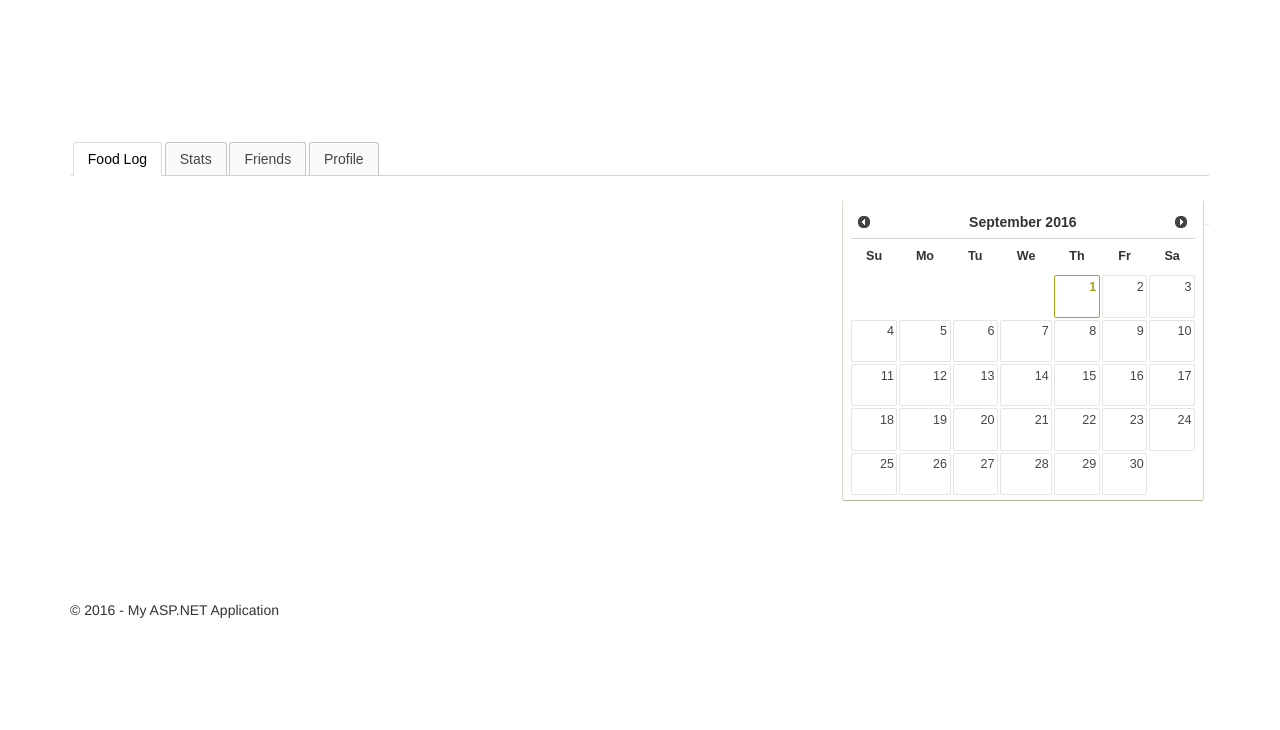
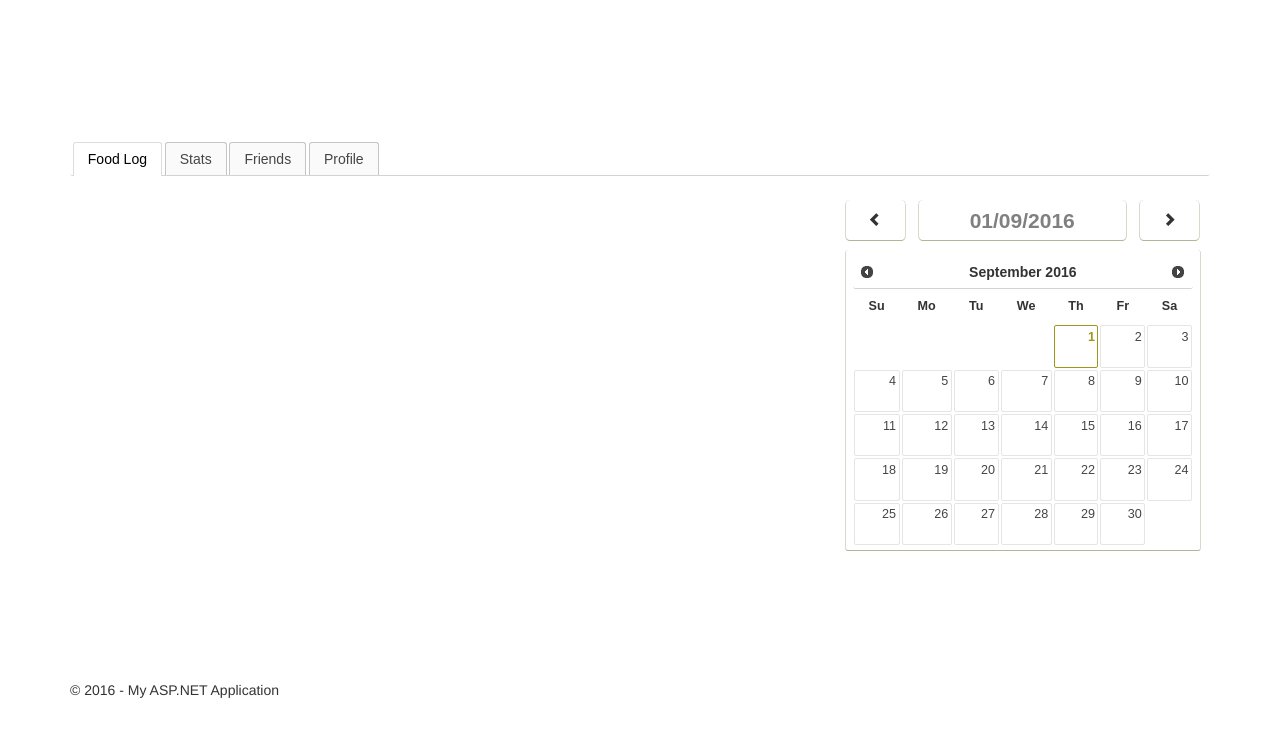
Before and after one commit to Velkof/TodayIHad, an ASP.NET MVC app: template TodayIHad.WebApp/Views/Dashboard/Index.cshtml in a window 1280 px wide. Shown: the part 182-912 px from the top of the page. Before the commit the page ends 800 px from the top, so only its background shows below. Run offline with ASP.NET Core 8 and stand-ins for ASP.NET MVC 5, Linux system fonts and the light colour scheme; the template is opened without the code that fills it, so the values that code supplies are empty; the project's own start-up code is not run, and a stand-in starts its controllers and pages; some libraries are stand-ins or nearby versions.

Commit message:
Browse prev and next day, toggle calendar

```diff
--- a/TodayIHad.WebApp/Content/Site.css
+++ b/TodayIHad.WebApp/Content/Site.css
@@ -2,7 +2,6 @@
 body {
     padding-top: 50px;
     padding-bottom: 20px;
-
 }
 
 /* Set padding to keep content from hitting the edges */
@@ -31,6 +30,7 @@
     left: 50%;
     margin-left: -6px;
 }
+
 .navbar .nav > li > .dropdown-menu.pull-center:before {
     left: 50%;
     margin-left: -7px;
@@ -41,9 +41,8 @@
     border-color: #3A8C37;
 }
 
-.navbar-inverse .navbar-nav > li:hover{
+    .navbar-inverse .navbar-nav > li:hover {
         background-color: #3A8C37;
-
     }
 
     .navbar-inverse .navbar-brand, .navbar-inverse .navbar-nav > li > a {
@@ -59,7 +58,6 @@
 
     .navbar-inverse .navbar-toggle:hover, .navbar-inverse .navbar-toggle:focus {
         background-color: #3A8C37;
-
     }
 
     .navbar-inverse .navbar-toggle {
@@ -79,15 +77,22 @@
 }
 
 #foodSearchDiv > span {
- background-color:#fafafa;
-
+    background-color: #fafafa;
 }
 
 .foodSearchResultsLI.list-group-item {
     border-top-left-radius: 0px;
     border-top-right-radius: 0px;
+}
 
+    .foodSearchResultsLI.list-group-item:hover {
+        border-top-left-radius: 0px;
+        border-top-right-radius: 0px;
+        background-color: #f7ffb3;
     }
+
+
+
 
 #tabs-1 > table {
     border: 0px;
@@ -104,8 +109,7 @@
 }
 
 .ui-widget-header {
-	background-color:#fff;
-
+    background-color: #fff;
     border: 0px;
     margin: 0px;
     padding: 0px;
@@ -115,22 +119,18 @@
 
 .ui-tabs-tab.ui-corner-top.ui-state-default.ui-tab {
     background-color: #fafafa;
-
 }
 
 .ui-tabs-tab.ui-corner-top.ui-state-active.ui-tab {
-	background-color:#fff;
+    background-color: #fff;
     border-color: #ddd;
     border-bottom: 0px;
     color: black;
 }
+
 .ui-tabs-tab.ui-corner-top.ui-state-active.ui-tab a {
     color: black;
 }
-
-/*.ui-tabs-panel.ui-corner-bottom.ui-widget-content {
-	background-color:#fefefe;
-}*/
 
 #tabs li a:focus {
     outline: none;
@@ -139,87 +139,99 @@
 #tabs-1 {
     padding-left: 7px;
     padding-right: 7px;
-
 }
 
-.ui-
--titlebar-close {
+.ui- -titlebar-close {
     color: black;
     outline: none;
 }
 
-.hasDatepicker{
+.hasDatepicker {
     height: 300px;
     /*width: 353px;*/
     border-radius: 2px;
     margin-top: 10px;
+    -webkit-box-shadow: 0px .5px .5px .5px rgba(180,180,150,1);
+    -moz-box-shadow: 0px .5px .5px .5px rgba(180,180,150,1);
     box-shadow: 0px .5px .5px .5px rgba(180,180,150,1);
-
-
 }
 
 .hasDatepicker:hover {
-	/*-webkit-box-shadow: 1px 1px 1px 1.5px rgba(140,160,120, 1);
-	-moz-box-shadow: 1px 1px 1px 1.5px rgba(140,160,120, 1);
-		box-shadow: 1px 1px 1px 1.5px rgba(140,160,120, 1);*/
-
     -webkit-box-shadow: 0px 1px 1px 1.5px #c3c3c3;
     -moz-box-shadow: 0px 1px 1px 1.5px #c3c3c3;
     box-shadow: 0px 1px 1px 1.5px #c3c3c3;
 }
 
 .ui-datepicker-inline.ui-datepicker.ui-widget.ui-widget-content.ui-helper-clearfix.ui-corner-all {
-
     border: 0px;
     width: 100%;
     height: 100%;
-	padding:7px;
-
+    padding: 7px;
 }
 
 
 
-.ui-datepicker-calendar{
+.ui-datepicker-calendar {
     width: 100%;
     height: 90%;
-
-
 }
 
 #datepicker a.ui-state-default {
     background-color: transparent;
     border-color: #e5e5e5;
-	height:100%;
+    height: 100%;
     border-radius: 2px;
 }
 
 
 #datepicker a.ui-state-default:hover {
-	border: 1px solid green;
-	color: green;
+    /*border: 1px solid green;
+color: green;*/
+    -webkit-box-shadow: 0px 1px 1px 1px #a4a8a1;
+    -moz-box-shadow: 0px 1px 1px 1px #a4a8a1;
+    box-shadow: 0px 1px 1px 1px #a4a8a1;
 }
 
 #datepicker a.ui-state-default.ui-state-active {
     border: 1px solid green;
     color: green;
-	font-weight:bold;
+    font-weight: bold;
 }
 
 #datepicker a.ui-state-default.ui-state-highlight {
-	border: 1px solid #a8a518;
-	color: #a8a518;
-	font-weight:bold;
+    border: 1px solid #a0951b;
+    color: #a0951b;
+    font-weight: bold;
 }
 
-.highlightedDates a{
-   background-color : #def8c1 !important;
+.highlightedDates a {
+    background-color: #f7ffb3 !important;
+    /*border-bottom: 4px solid green !important;*/
+    /*color: green !important;*/
+    /*color: white !important;*/
 }
 
 
 /*Custom CSS-----------------------------------------------------------------------------------------------------------*/
 
+.gi-2x {
+    font-size: 2em;
+}
 
-#searchContainer{
+.gi-3x {
+    font-size: 3em;
+}
+
+.gi-4x {
+    font-size: 4em;
+}
+
+.gi-5x {
+    font-size: 5em;
+}
+
+
+#searchContainer {
     position: relative;
 }
 
@@ -235,16 +247,15 @@
     min-width: 100%;
     height: 40px;
     font-size: 1.5em;
-
 }
 
 
 #foodSearchResultsContainer {
-	position:absolute;
-	max-height:200px;
+    position: absolute;
+    max-height: 200px;
     overflow: auto;
     width: 100%;
-	padding:0px;
+    padding: 0px;
 }
 
 #foodSearchUL {
@@ -271,15 +282,15 @@
     background-color: yellow;
 }
 
-#loggedFoodEditDialog { display: none; }
 
 
-#loggedFoodsContainer{
+#loggedFoodsContainer {
     padding-left: 0px;
     padding-right: 0px;
+    min-height: 300px;
 }
 
-.loggedFoodCompact, #logFood, #editLoggedFood{
+.loggedFoodCompact, #logFood, #editLoggedFood {
     -moz-min-height: 70px;
     -ms-min-height: 70px;
     -o-min-height: 70px;
@@ -292,80 +303,53 @@
     margin-top: 10px;
 }
 
-#logFood{
+#logFood {
     overflow: hidden;
     /*display: none;*/
 }
+
 #editLoggedFood {
     overflow: hidden;
 }
 
-.loggedFoodCompact:hover, #logFood:hover, #editLoggedFood:hover  {
-	-webkit-box-shadow: 0px 1px 1px 1.5px #c3c3c3;
-	-moz-box-shadow: 0px 1px 1px 1.5px #c3c3c3;
-		box-shadow: 0px 1px 1px 1.5px #c3c3c3;
+.loggedFoodCompact:hover, #logFood:hover, #editLoggedFood:hover {
+    -webkit-box-shadow: 0px 1px 1px 1px #a4a8a1;
+    -moz-box-shadow: 0px 1px 1px 1px #a4a8a1;
+    box-shadow: 0px 1px 1px 1px #a4a8a1;
 }
 
-/* Chrome, Safari, Opera */
-/*@-webkit-keyframes foodNameColorChange {
-	from {color: red;}
-	to {color: #3A8C37;}
-}*/
 
-/* Standard syntax */
-/*@-moz-keyframes foodNameColorChange {
-	from {color: red;}
-	to {color: #3A8C37;}
-}*/
 
-/*@keyframes foodNameColorChange {*/
-	/*from {color: red;}
-	to {color: #3A8C37;}
-}*/
-
-#nameLogFood{
+#nameLogFood {
     padding: .3em 0em .7em .5em;
     font-size: 1.3em;
-	color:red;
+    color: red;
 }
 
 
 .loggedFoodNameCompact {
-	/*-webkit-animation-name: foodNameColorChange;
-	-webkit-animation-duration: 2s;
-	-moz-animation-name: foodNameColorChange;
-	-moz-animation-duration: 2s;
-	animation-name: foodNameColorChange;
-	animation-duration: 2s;*/
     padding: .3em 0em .7em .5em;
     font-size: 1.3em;
-	color:#3A8C37;
-
+    color: #3A8C37;
 }
 
-@-moz-keyframes textColorChange {
-	from { color: red; }
-	to { color: #3A8C37; }
+
+@-moz-keyframes yellowfade {
+    from { background-color: #fffd8e; }
+    to {background-color: #fff;}
 }
 
-@-webkit-keyframes textColorChange {
-	from { color: red; }
-	to { color: #3A8C37; }
+@-webkit-keyframes yellowfade {
+    from { background-color: #fffd8e; }
+    to {background-color: #fff;}
 }
 
-@keyframes textColorChange {
-	from { color: red; }
-	to { color: #3A8C37; }
+@keyframes yellowfade {
+    from { background-color: #fffd8e; }
+    to {background-color: #fff;}
 }
 
-@keyframes yellowfade{
-	from {
-		background-color: #fffd8e;
-	}
-	to{background-color: #fff;}
-}
-
-.newLoggedFoodCompact{
+.newLoggedFoodCompact {
     animation-name: yellowfade;
     animation-duration: 2s;
 }
@@ -377,34 +361,33 @@
 
 
 .loggedFoodInfoCompact {
-	padding-left:10px;
-	padding-bottom:5px;
+    padding-left: 10px;
+    padding-bottom: 5px;
 }
 
 
 #infoContainerLogFood {
     /*padding-top: 7px;*/
-	padding-left:10px;
-	padding-bottom:15px;
+    padding-left: 10px;
+    padding-bottom: 15px;
     font-size: 1em;
 }
 
-#actionContainerLogFood{
+#actionContainerLogFood {
     padding-bottom: 20px;
-
 }
 
 #infoTableLogFood {
-	  clear:right;
+    clear: right;
     margin-bottom: .5em;
     margin: 0 auto;
-	  width:80%;
+    width: 80%;
 }
 
-#infoTableLogFood td{
+    #infoTableLogFood td {
         border-top: 1px solid lightgray;
         border-bottom: 1px solid lightgray;
-	padding:.2em  1em .2em 0em;
+        padding: .2em 1em .2em 0em;
         font-size: .9em;
     }
 
@@ -412,7 +395,7 @@
     padding-left: 10px !important;
 }
 
-.labelPrimLogFoodInfo{
+.labelPrimLogFoodInfo {
     font-weight: 600;
 }
 
@@ -423,11 +406,11 @@
     font-size: 1.5em;
 }
 
-#unitsLogFood, #quantityLogFood{
+#unitsLogFood, #quantityLogFood {
     max-width: 100%;
 }
 
-.saveBtn, .updateBtn  {
+.saveBtn, .updateBtn {
     float: right;
     margin-left: .5em;
 }
@@ -435,20 +418,76 @@
 .cancelBtn {
     float: right;
 }
+
 .deleteBtn {
     float: left;
 }
 
 
 
-#calendarContainer {
-	padding-left: 10px;
+#sidebarContainer {
+    padding: 0px 3px 10px 3px;
+    overflow: hidden;
+    margin-bottom: 20px;
+}
+
+#calendarContainer, #dateBrowser {
+    padding-right: 0px;
 }
 
 
-footer{
+#dateBrowser {
+    height: 40px;
+    margin-top: 10px;
+    padding-right: 0px;
+}
+
+#date, #prevDate, #nextDate {
+    height: 100%;
+    outline-color: lightgray;
+    -webkit-box-shadow: 0px .5px .5px .5px rgba(180,180,150,1);
+    -moz-box-shadow: 0px .5px .5px .5px rgba(180,180,150,1);
+    box-shadow: 0px .5px .5px .5px rgba(180,180,150,1);
+}
+
+#date {
+    text-align: center;
+    vertical-align: middle;
+    font-size: 1.5em;
+    font-weight:600;
+    border: 0px;
+    color:gray;
+}
+
+#dateCaret {
+    float: right;
+}
+
+#prevDate {
+    margin-right: 4%;
+    border: 0px;
+}
+
+#nextDate {
+    margin-left: 4%;
+    border: 0px;
+}
+
+#date:hover, #prevDate:hover, #nextDate:hover {
+    -webkit-box-shadow: 0px 1px 1px 1.5px #c3c3c3;
+    -moz-box-shadow: 0px 1px 1px 1.5px #c3c3c3;
+    box-shadow: 0px 1px 1px 1.5px #c3c3c3;
+    background-color: transparent;
+}
+
+#date:focus, #prevDate:focus, #nextDate:focus {
+    background-color: transparent;
+}
+
+
+footer {
     padding-top: 100px;
-	clear:left;
+    clear: left;
 }
 
 /* Extra small devices (phones, up to 480px) */
@@ -456,25 +495,23 @@
     /*Bootstrap override*/
     .navbar-inverse .navbar-nav .open .dropdown-menu {
         background-color: #3AA637;
+    }
 
-	}
         .navbar-inverse .navbar-nav .open .dropdown-menu > li:hover {
             background-color: #3A8C37;
-
         }
 
         .navbar-inverse .navbar-nav .open .dropdown-menu > li > a {
             color: #fff;
+        }
 
-	}
         .navbar-inverse .navbar-nav .open .dropdown-menu .divider,
-	.navbar-inverse .navbar-nav .open .dropdown-menu .divider:hover
-	 {
+        .navbar-inverse .navbar-nav .open .dropdown-menu .divider:hover {
             background-color: transparent;
         }
 
     /*Custom CSS-----------max-width-767px---*/
-	.loggedFoodNameCompact {
+    .NameCompact {
         /*color:green;*/
         padding-top: .3em;
         padding-left: 10px;
@@ -485,37 +522,35 @@
         font-size: .86em;
     }
 
-	#calendarContainer{
+    #calendarContainer, #dateBrowser {
         padding-left: 0px;
-		padding-right:0px;
+        padding-right: 0px;
     }
 
 
     #infoTableLogFood {
-		  width:90%;
+        width: 90%;
     }
 
+    #datepicker {
+        display: none;
+    }
 }
 
 /* Small devices (tablets, 768px and up) */
 @media (min-width: 768px) and (max-width: 991px) {
 
-	#calendarContainer{
+    #calendarContainer, #dateBrowser {
         padding-left: 0px;
-		padding-right:0px;
+    }
+
+    #datepicker {
+        display: none;
     }
 }
 /* tablets/desktops and up ----------- */
 @media (min-width: 992px) and (max-width: 1199px) {
-
-	#calendarContainer {
-		padding-right:0px;
-	}
 }
 /* large desktops and up ----------- */
 @media screen and (min-width: 1200px) {
-	#calendarContainer {
-		padding-left: 15px;
-		padding-right:0px;
 }
-}
--- a/TodayIHad.WebApp/Views/Dashboard/Index.cshtml
+++ b/TodayIHad.WebApp/Views/Dashboard/Index.cshtml
@@ -39,8 +39,20 @@
 
 
     <div id="tabs-1">
+        <div id="sidebarContainer" class="col-md-4 col-md-push-8">
+            <div id="dateBrowser" class="col-xs-12">
+                <button id="prevDate" class="col-xs-2 btn btn-default"><span class="glyphicon glyphicon-chevron-left"></span></button>
+                <button id="date" class="col-xs-7 btn btn-default"><span id="dateValue"></span> </button><button id="nextDate" class="col-xs-2 btn btn-default"><span class="glyphicon glyphicon-chevron-right"></span></button>
+            </div>
+            <div id="calendarContainer" class="col-xs-12">
 
-        <div id="loggedFoodsContainer" class="col-xs-12 col-md-8">
+                <div id="datepicker"></div>
+
+            </div>
+
+        </div>
+
+        <div id="loggedFoodsContainer" class="col-md-8 col-md-pull-4">
 
             <div id="logFood" style="display:none;">
 
@@ -96,7 +108,7 @@
             </div>
 
 
-            @foreach (var item in Model.Where(x=>x.DateCreated.Date == DateTime.Now.Date).OrderByDescending(x => x.DateCreated))
+            @foreach (var item in Model.Where(x => x.DateCreated.Date == DateTime.Now.Date).OrderByDescending(x => x.DateCreated))
             {
                 <div class="loggedFoodCompact">
                     <span class='hiddenFoodIdCompact' style='display:none;'>@item.FoodId</span>
@@ -115,10 +127,6 @@
 
 
         </div>
-        <div id="calendarContainer" class="col-xs-12  col-md-4">
-            <div id="datepicker"></div>
-
-        </div>
 
 
 
--- a/TodayIHad.WebApp/Views/Shared/_Layout.cshtml
+++ b/TodayIHad.WebApp/Views/Shared/_Layout.cshtml
@@ -9,7 +9,7 @@
 
 
 
-    <script type="text/javascript">
+    @*<script type="text/javascript">
         var appInsights=window.appInsights||function(config){
             function r(config){t[config]=function(){var i=arguments;t.queue.push(function(){t[config].apply(t,i)})}}var t={config:config},u=document,e=window,o="script",s=u.createElement(o),i,f;for(s.src=config.url||"//az416426.vo.msecnd.net/scripts/a/ai.0.js",u.getElementsByTagName(o)[0].parentNode.appendChild(s),t.cookie=u.cookie,t.queue=[],i=["Event","Exception","Metric","PageView","Trace","Ajax"];i.length;)r("track"+i.pop());return r("setAuthenticatedUserContext"),r("clearAuthenticatedUserContext"),config.disableExceptionTracking||(i="onerror",r("_"+i),f=e[i],e[i]=function(config,r,u,e,o){var s=f&&f(config,r,u,e,o);return s!==!0&&t["_"+i](config,r,u,e,o),s}),t
         }({
@@ -18,7 +18,9 @@
 
         window.appInsights=appInsights;
         appInsights.trackPageView();
-    </script>
+    </script>*@
+
+
     <meta name="description" content="The description of my page" />
 </head>
 <body>
@@ -39,7 +41,6 @@
     </div>
     <div class="container body-content">
         @RenderBody()
-        <hr />
         <footer>
             <p>&copy; @DateTime.Now.Year - My ASP.NET Application</p>
         </footer>
```
Also changed, not shown: TodayIHad.WebApp/Controllers/DashboardController.cs (+10 -3 lines), TodayIHad.WebApp/Scripts/Script.js (+58 -11 lines). Lines whose indentation alone changed are shown as unchanged.
